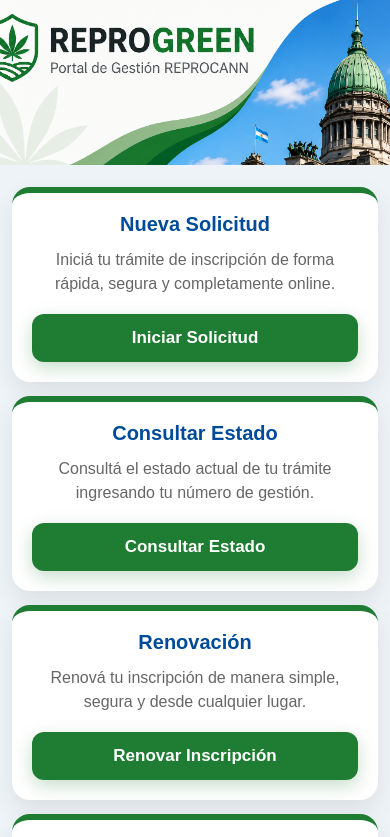
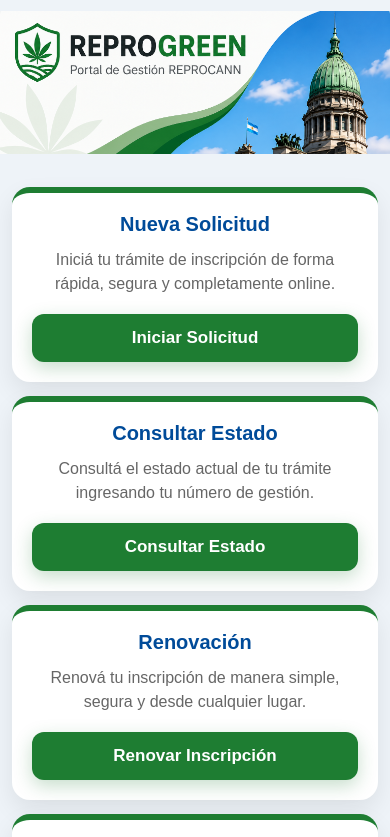
Before and after one commit to reprogreen/reprogreen, a plain HTML site: page index.html in a window 390 px wide. Shown: the top 837 px of the page. Drawn offline with Linux system fonts and the light colour scheme.

Commit message:
Mejoras de diseño responsive e iconos

```diff
--- a/index.html
+++ b/index.html
@@ -340,12 +340,16 @@ body{
 
 .hero picture{
     display:block;
+    width:100%;
 }
 
 .hero img{
     width:100%;
     height:auto;
     display:block;
+    object-fit:contain;
+    border-radius:0;
+    box-shadow:none;
 }
 
 /* Tarjetas */
```
